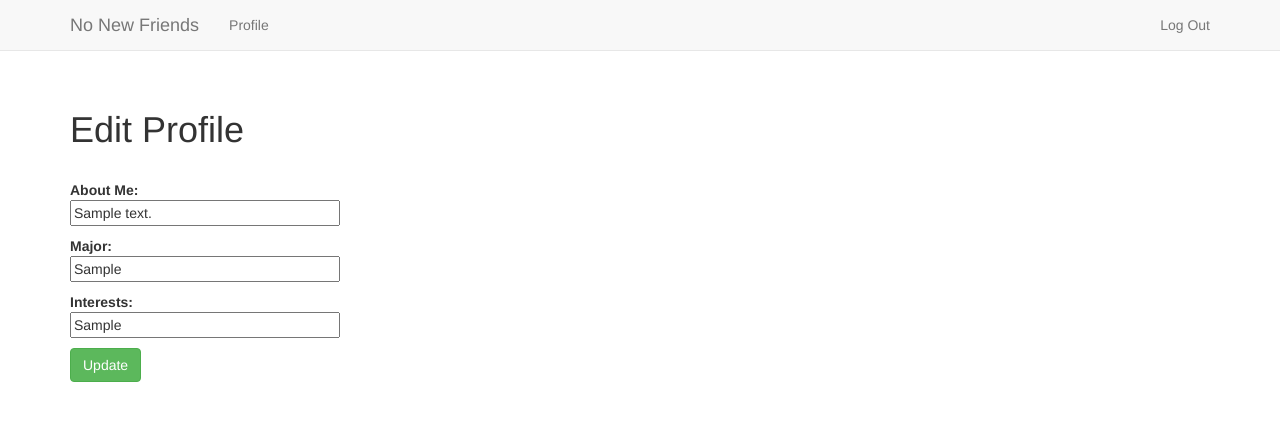
After one commit to jackiehluo/no-new-friends, a Flask app: page /edit in a window 1280 px wide. The commit adds this page. Shown: the top 421 px of the page. Run offline with Flask 2, Linux system fonts and the light colour scheme; a user stored in the database is signed in; tables that the repository leaves empty hold one stand-in row (values such as "Sample post"); some libraries are stand-ins or nearby versions.

Commit message:
Add editing for user profiles

```diff
--- a/app/models.py
+++ b/app/models.py
@@ -1,6 +1,6 @@
 from datetime import datetime
+from urlparse import urlparse
 import requests
-from urlparse import urlparse
 
 from app import db, bcrypt
 from config import APP_TOKEN
@@ -14,7 +14,8 @@ class User(db.Model):
     first_name = db.Column(db.String, nullable=False)
     last_name = db.Column(db.String, nullable=False)
     major = db.Column(db.String, nullable=False)
-    about_me = db.Column(db.String, nullable=False)
+    about_me = db.Column(db.String, nullable=True)
+    interests = db.Column(db.String, nullable=False)
     phone = db.Column(db.String, unique=True, nullable=False)
     email = db.Column(db.String, unique=True, nullable=False)
     password = db.Column(db.String, nullable=False)
@@ -24,12 +25,12 @@ class User(db.Model):
     confirmed_on = db.Column(db.DateTime, nullable=True)
     facebook = db.Column(db.String, nullable=True)
 
-    def __init__(self, first_name, last_name, major, about_me, phone, email,
+    def __init__(self, first_name, last_name, major, interests, phone, email,
                 password, confirmed, paid=False, admin=False, confirmed_on=None):
         self.first_name = first_name
         self.last_name = last_name
         self.major = major
-        self.about_me = about_me
+        self.interests = interests
         self.phone = phone
         self.email = email
         self.password = bcrypt.generate_password_hash(password)
@@ -55,6 +56,11 @@ class User(db.Model):
             return True
         return False
 
+    def has_about_me(self):
+        if self.about_me:
+            return True
+        return False
+
     def picture(self, width, height):
         img_url = 'https://graph.facebook.com/%s/picture?width=%d&height=%d&redirect=false&access_token=%s' \
                 % (self.facebook, width, height, APP_TOKEN)
--- a/app/templates/main/user.html
+++ b/app/templates/main/user.html
@@ -7,7 +7,7 @@
         </td>
         <td>
             <p><strong>{{ user.first_name }} {{ user.last_name }}</strong> ({{ user.major }})</p>
-            <p>{{ user.about_me }}</p>
+            <p>{{ user.interests }}</p>
         </td>
         <td>
             <div class="pull-right">
--- /dev/null
+++ b/app/templates/user/edit.html
@@ -0,0 +1,45 @@
+{% extends "base.html" %}
+
+{% block content %}
+
+<h1>Edit Profile</h1>
+<br>
+<form class="form-reset" role="form" method="post" action="">
+  {{ form.csrf_token }}
+  <p>
+    <strong>About Me:</strong><br>
+    {{ form.about_me(placeholder="About Me", size=30) }}
+    <span class="error">
+      {% if form.about_me.errors %}
+        {% for error in form.about_me.errors %}
+          {{ error }}
+        {% endfor %}
+      {% endif %}
+    </span>
+  </p>
+  <p>
+  <strong>Major:</strong><br>
+  {{ form.major(placeholder="Major", size=30) }}
+    <span class="error">
+      {% if form.major.errors %}
+        {% for error in form.major.errors %}
+          {{ error }}
+        {% endfor %}
+      {% endif %}
+    </span>
+  </p>
+  <p>
+  <strong>Interests:</strong><br>
+  {{ form.interests(placeholder="Interests", size=30) }}
+    <span class="error">
+      {% if form.interests.errors %}
+        {% for error in form.interests.errors %}
+          {{ error }}
+        {% endfor %}
+      {% endif %}
+    </span>
+  </p>
+  <button class="btn btn-success" type="submit">Update</button>
+</form>
+
+{% endblock %}
--- a/app/templates/user/login.html
+++ b/app/templates/user/login.html
@@ -7,7 +7,7 @@
 <form class="form-login" role="form" method="post" action="">
   {{ form.csrf_token }}
   <p>
-    {{ form.email(placeholder="Email (@columbia.edu)") }}
+    {{ form.email(placeholder="Email (@columbia.edu)", size=30) }}
     <span class="error">
       {% if form.email.errors %}
         {% for error in form.email.errors %}
@@ -17,7 +17,7 @@
     </span>
   </p>
   <p>
-  {{ form.password(placeholder="Password") }}
+  {{ form.password(placeholder="Password", size=30) }}
     <span class="error">
       {% if form.password.errors %}
         {% for error in form.password.errors %}
--- a/app/templates/user/register.html
+++ b/app/templates/user/register.html
@@ -38,10 +38,10 @@
   </p>
   <p>
   <p>
-  {{ form.about_me(placeholder="Interests", size=30) }}
+  {{ form.interests(placeholder="Interests", size=30) }}
     <span class="error">
-      {% if form.about_me.errors %}
-        {% for error in form.about_me.errors %}
+      {% if form.interests.errors %}
+        {% for error in form.interests.errors %}
           {{ error }}
         {% endfor %}
       {% endif %}
--- a/app/user/forms.py
+++ b/app/user/forms.py
@@ -21,8 +21,8 @@ class RegisterForm(Form):
     major = TextField(
         'major',
         validators=[DataRequired(), Length(min=6, max=40)])
-    about_me = TextField(
-        'about_me',
+    interests = TextField(
+        'interests',
         validators=[DataRequired(), Length(min=15, max=140)])
     phone = TextField(
         'phone',
@@ -45,11 +45,11 @@ class RegisterForm(Form):
             return False
         user = User.query.filter_by(email=self.email.data).first()
         if user:
-            self.email.errors.append("Email already registered")
+            self.email.errors.append("Email already registered.")
             return False
         user = User.query.filter_by(phone=self.phone.data).first()
         if user:
-            self.phone.errors.append("Phone number already registered")
+            self.phone.errors.append("Phone number already registered.")
             return False
         #email_domain = self.email.data.split('@')[-1]
         #if email_domain != 'columbia.edu':
@@ -67,3 +67,15 @@ class ChangePasswordForm(Form):
         validators=[
             DataRequired(),
             EqualTo('password', message='Passwords must match.')])
+
+
+class EditForm(Form):
+    about_me = TextField(
+        'about_me',
+        validators=[Length(min=2, max=140)])
+    major = TextField(
+        'major',
+        validators=[Length(min=6, max=40)])
+    interests = TextField(
+        'interests',
+        validators=[Length(min=15, max=140)])
--- a/app/user/views.py
+++ b/app/user/views.py
@@ -9,7 +9,7 @@ from app.decorators import check_confirmed
 from app.email import send_email
 from app.models import User
 from app.token import generate_confirmation_token, confirm_token
-from .forms import LoginForm, RegisterForm, ChangePasswordForm
+from .forms import LoginForm, RegisterForm, ChangePasswordForm, EditForm
 from config import CONFIG, SECRET_KEY, USERS_PER_PAGE
 
 user_blueprint = Blueprint('user', __name__,)
@@ -24,7 +24,7 @@ def register():
             first_name=form.first_name.data,
             last_name=form.last_name.data,
             major = form.major.data,
-            about_me=form.about_me.data,
+            interests=form.interests.data,
             phone=form.phone.data,
             email=form.email.data,
             password=form.password.data,
@@ -120,6 +120,30 @@ def profile():
     return render_template('user/profile.html', form=form)
 
 
+@user_blueprint.route('/edit', methods=['GET', 'POST'])
+@login_required
+@check_confirmed
+def edit():
+    form = EditForm(request.form)
+    user = User.query.filter_by(email=current_user.email).first()
+    if form.validate_on_submit():
+        if user:
+            user.about_me = form.about_me.data
+            user.major = form.major.data
+            user.interests = form.interests.data
+            db.session.commit()
+            flash('Profile successfully updated.', 'success')
+            return redirect(url_for('user.profile'))
+        else:
+            flash('Profile update unsuccessful.', 'danger')
+            return redirect(url_for('user.profile'))
+    elif request.method != "POST":
+        form.about_me.data = user.about_me
+        form.major.data = user.major
+        form.interests.data = user.interests
+    return render_template('user/edit.html', form=form)
+
+
 @user_blueprint.route('/login/<provider_name>/', methods=['GET', 'POST'])
 @login_required
 @check_confirmed
@@ -146,7 +170,7 @@ def contact(id):
     user = User.query.filter_by(id=id).first()
     first_name = current_user.first_name
     last_name = current_user.last_name
-    interests = current_user.about_me
+    interests = current_user.interests
     phone = '(%s) %s-%s' % (current_user.phone[:3], current_user.phone[3:6], current_user.phone[6::])
     html = render_template('user/contact.html', first_name=first_name, last_name=last_name,
         interests=interests, phone=phone)
```
Also changed, not shown: app/templates/user/profile.html (+15 -10 lines).
